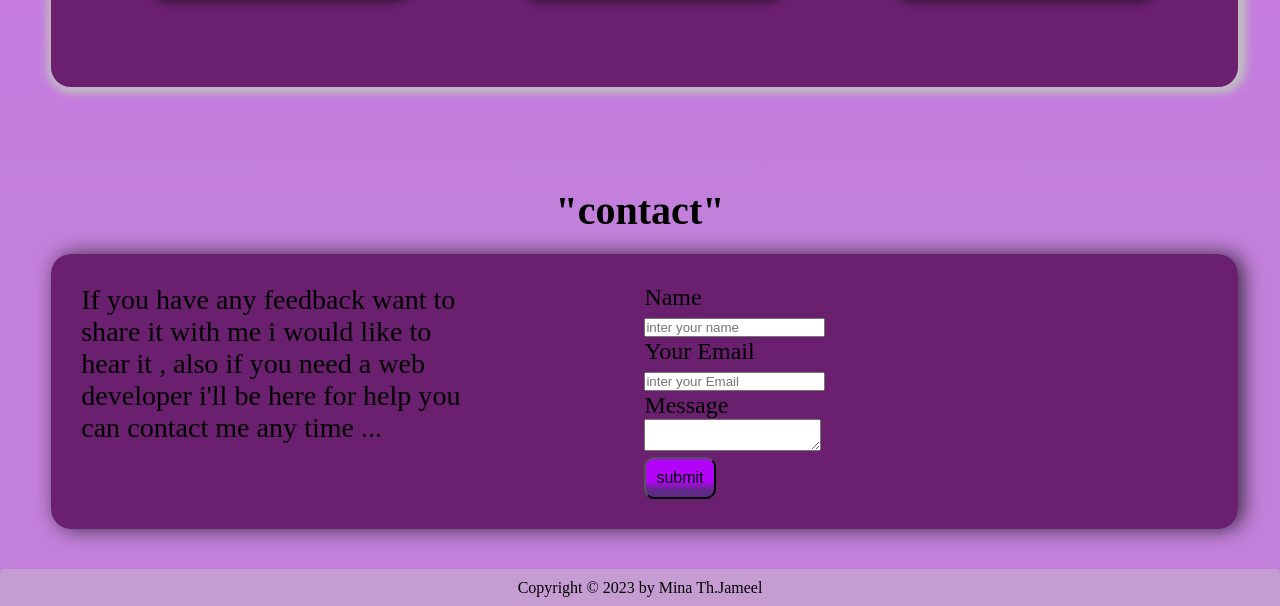
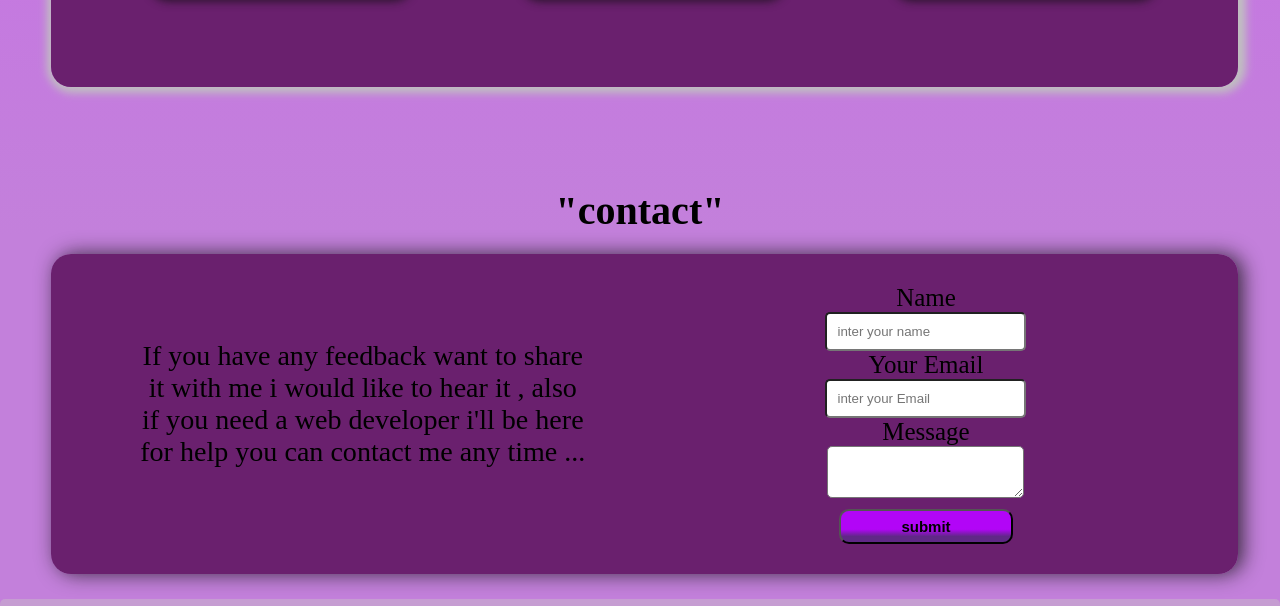
Before and after one commit to l0o0gy/Portfolio, a plain HTML site: page index.html in a window 1280 px wide. Shown: the part 1723-2329 px from the top of the page. Drawn offline with nearby package versions, Linux system fonts and the light colour scheme.

Commit message:
add change to contact css

```diff
--- a/index.html
+++ b/index.html
@@ -145,12 +145,12 @@
     <section id="contact-container">
       <h1 id="contact-title">"contact"</h1>
       <div class="contact-container">
-      <div>
+      <div class="feedback">
         <h3>If you have any feedback want to share it with me i would like to hear it , also if you need a web developer i'll be here for help
          you can contact me any time ...
         </h3>
       </div>
-      <form>
+      <form class="contact-form">
         <label for="name">Name</label> <br>
         <input type="text" placeholder="inter your name"  id="name" required/> <br>
         <label for="email">Your Email</label> <br>
--- a/styles.css
+++ b/styles.css
@@ -1,11 +1,9 @@
 *{
   margin: 0;
   padding: 0;
-  /* overflow: hidden; */
 }
 body{
   font-family: 'Ink Free', 'Arial';
-  /* transition: 0.25s; */
   color: #000;
   background: rgb(195,128,219);
   background: linear-gradient(0deg, rgba(195,128,219,1) 20%, rgba(198,117,227,1) 37%, rgba(187,94,221,1) 54%, rgba(174,73,210,1) 68%, rgba(143,53,175,1) 82%, rgba(86,22,128,1) 100%);
@@ -98,18 +96,18 @@ color: #000;
   height: 650px;
   overflow: hidden;
   opacity: 0;
-  transition: all 4s;
+  transition: all 2s;
 }
 .show{
   opacity: 1;
 }
-.project-contanier{
-  /* opacity: 0; */
-  transition: all 4s;
+/* .project-contanier{
+  opacity: 0;
+  transition: all 2s;
 }
 .showproj{
   opacity: 1;
-}
+} */
 #about-title{
   padding-top: 50px;
   color: #000;
@@ -271,7 +269,7 @@ color: #000;
   border-radius: 20px;
   background-color: rgba(101, 27, 104, 0.945);
   box-shadow: 5px 0px 20px rgba(17, 17, 17, 0.774);
-  margin-bottom: 40px;
+  margin-bottom: 2%;
 }
 #contact-title{
   padding-top: 100px;
@@ -281,21 +279,43 @@ color: #000;
   font-size: 40px;
 }
 .contact-container h3{
-  font-weight: 300;
-  padding-right: 160px;
+  font-weight: 500;
+  padding: 10%;
 }
+
 button{
-  padding: 10px;
+  padding: 7px;
+  padding-left: 60px;
+  padding-right: 60px;
   border-radius: 10px;
-  font-size: 16px;
+  font-weight: 600;
+  font-size: 15px;
+  margin-top: 5px;
   background: rgb(96,40,135);
-  background: linear-gradient(0deg, rgba(96,40,135,1) 18%, rgba(178,5,247,1) 41%);;
+  background: linear-gradient(0deg, rgba(96,40,135,1) 18%, rgba(178,5,247,1) 41%);
 }
 button:hover{
   box-shadow: 2px 0 10px rgb(244, 245, 240);
+}
+.feedback{
+  text-align: center;
+}
+.contact-form{
+  text-align: center;
 
 }
-
+.contact-form label {
+  font-size: 25px;
+  margin-bottom: 2%;
+}
+.contact-form input{
+  padding: 10px;
+  border-radius: 5px;
+}
+.contact-form textarea{
+  padding: 10px;
+  border-radius: 5px;
+}
 #Headings{
   text-align: center;
   font-size: 45px;
@@ -443,7 +463,6 @@ button:hover{
   font-size: 150%;
   font-weight: 300;
 }
-
 .animated-text{
   margin-left: 10%;
   margin-right: 10%;
@@ -458,8 +477,8 @@ button:hover{
   grid-template-columns: repeat(1,1fr);
 
 }
-.card-container h3{
-  text-align: center;
+.card-container > h3{
+  padding-left: 0%;
 }
 }
 
```
